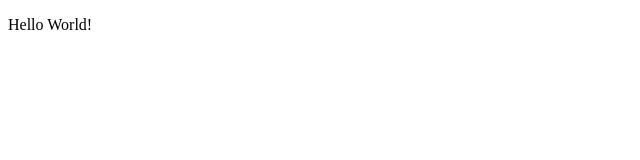
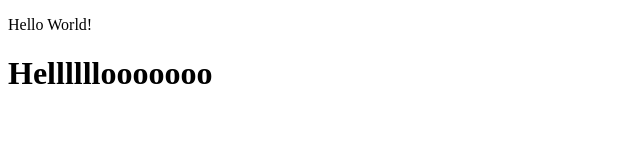
Before and after one commit to David-Qyap/project, a plain HTML site: page index.html in a window 1280 px wide. Shown: the whole page, without its empty margins (0-640 px from the left). Drawn offline with Linux system fonts and the light colour scheme.

Commit message:
new file

```diff
--- a/index.html
+++ b/index.html
@@ -7,6 +7,7 @@
   </head>
   <body>
     <p onclick="">Hello World!</p>
+    <h1>Hellllllooooooo</h1>
     <script src="./index.js"></script>
   </body>
 </html>
```
